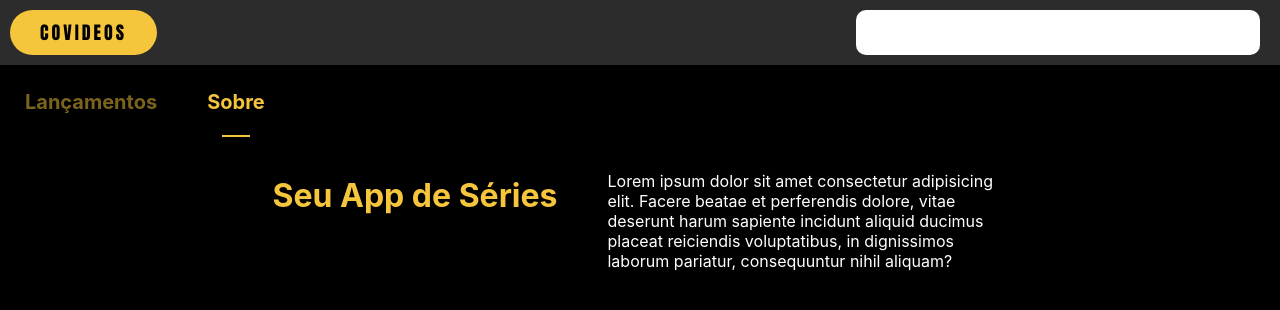
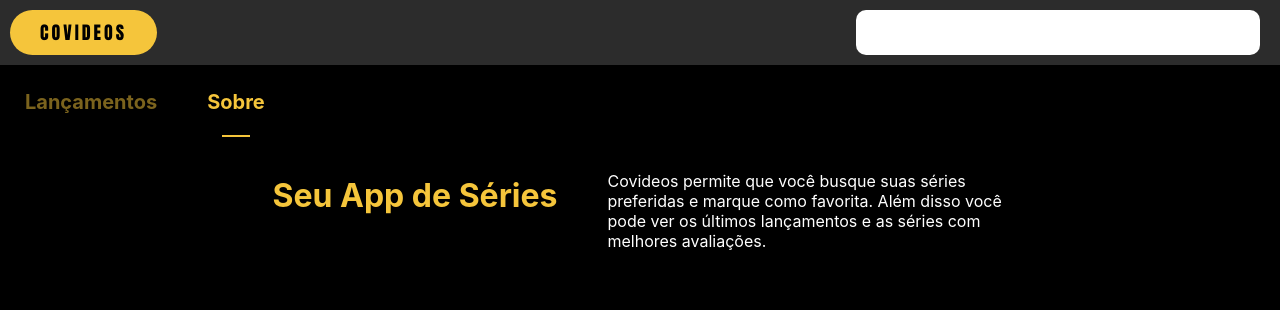
Before and after one commit to joaocarloslima/covideos, a React (Create React App) app: page /sobre in a window 1280 px wide. Shown: the top 310 px of the page. Built offline with nearby package versions, Linux system fonts and the light colour scheme.

Commit message:
update sobre

```diff
--- a/src/pages/sobre/Sobre.jsx
+++ b/src/pages/sobre/Sobre.jsx
@@ -12,7 +12,7 @@ export default function Sobre() {
             </div>
             <div className="content">
                 <h1 className="title">Seu App de Séries</h1>
-                <p className="description">Lorem ipsum dolor sit amet consectetur adipisicing elit. Facere beatae et perferendis dolore, vitae deserunt harum sapiente incidunt aliquid ducimus placeat reiciendis voluptatibus, in dignissimos laborum pariatur, consequuntur nihil aliquam?</p>
+                <p className="description">Covideos permite que você busque suas séries preferidas e marque como favorita. Além disso você pode ver os últimos lançamentos e as séries com melhores avaliações.</p>
             </div>
         </Fragment>
     );
```
